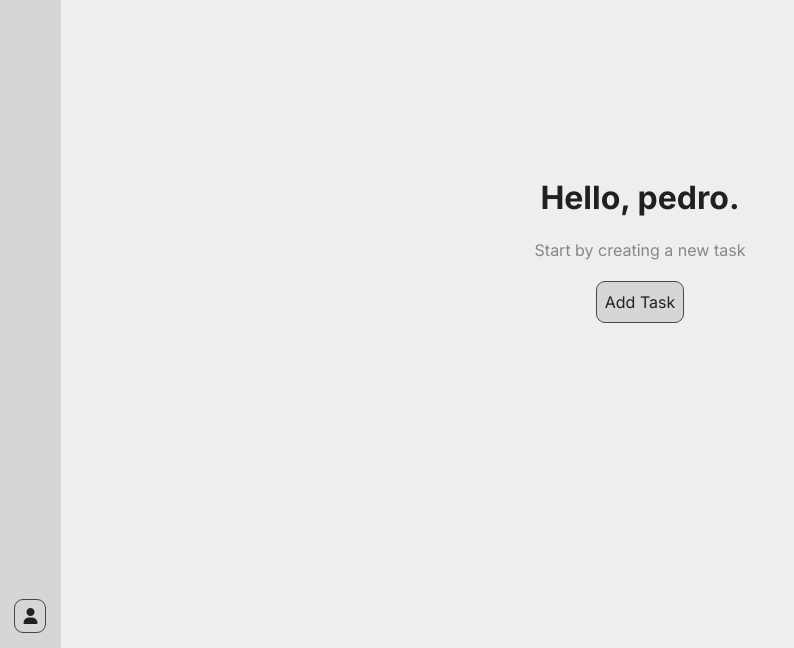
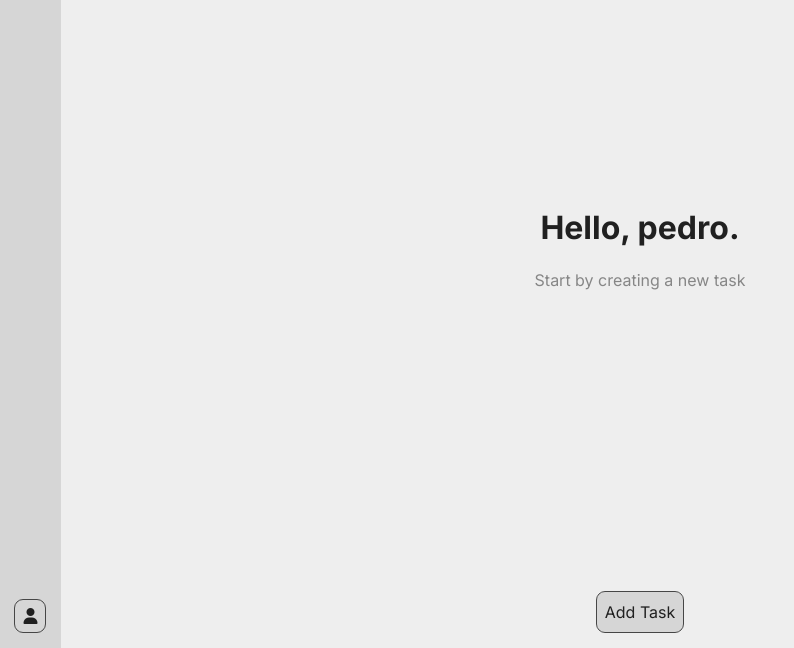
Before and after one commit to nukhes/organizer, a Flask app: page /tasks in a window 1280 px wide. Shown: the part 152-800 px from the top of the page, without its empty margins (0-794 px from the left). Run offline with Flask 3, Linux system fonts and the light colour scheme; a user stored in the database is signed in; data comes from the database, SQL or seed files in the repository; data that the repository does not hold is empty; some libraries are stand-ins or nearby versions.

Commit message:
fix: add task fixed in bottom

```diff
--- a/src/static/css/form.css
+++ b/src/static/css/form.css
@@ -18,3 +18,8 @@ form button {
 button {
     margin: auto;
 }
+
+#add_task {
+    position: absolute;
+    bottom: 1rem;
+}
```
